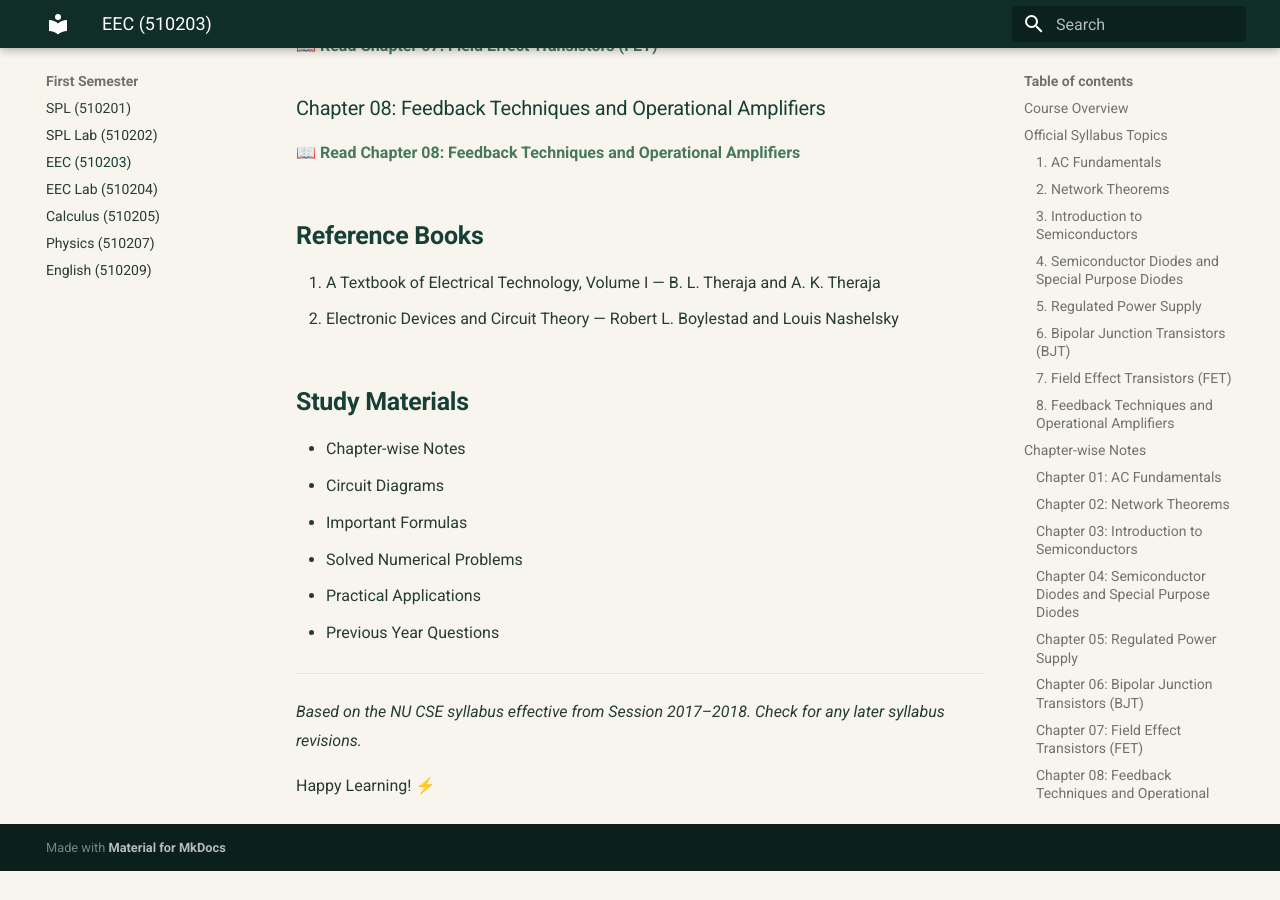
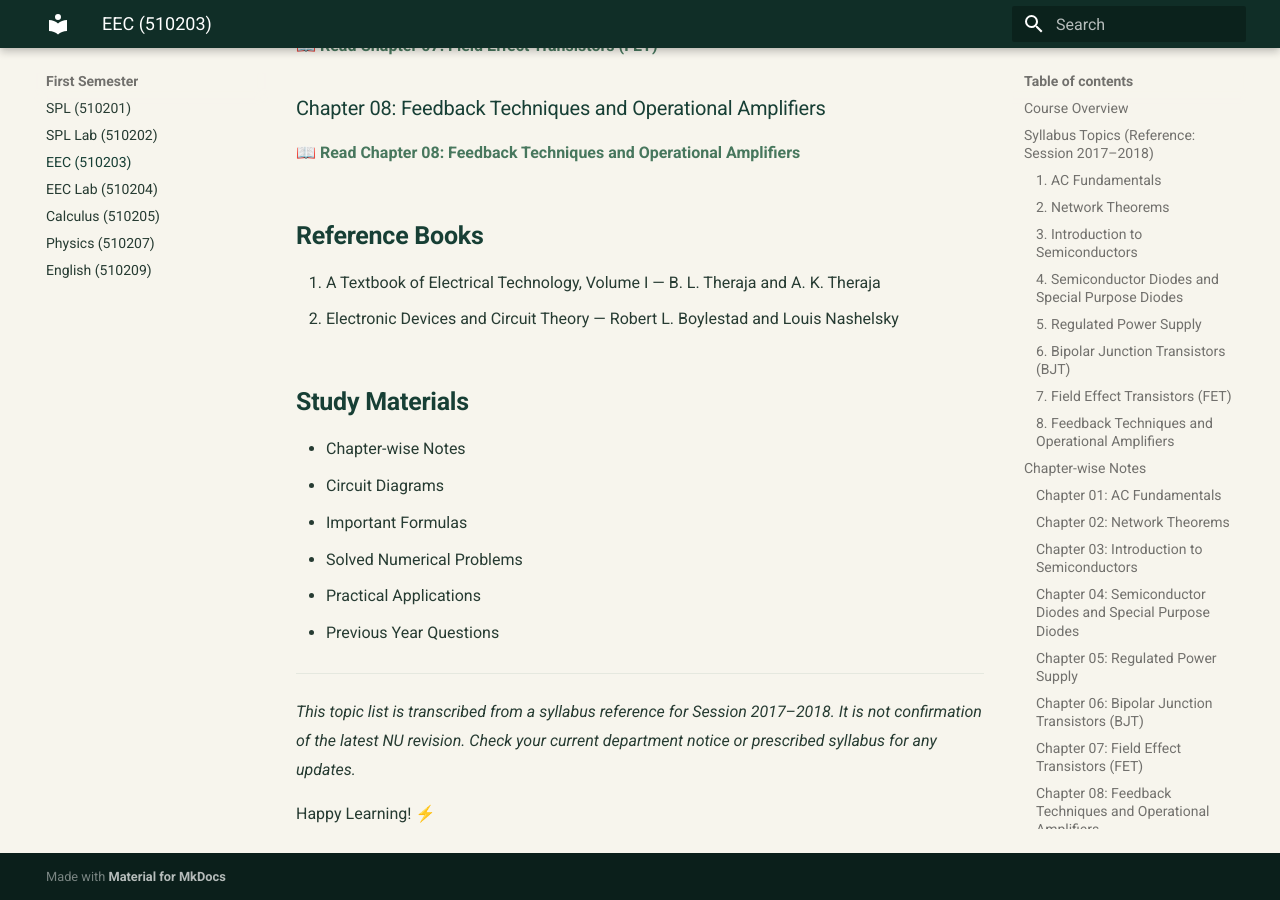
Before and after one commit to taimiyatahsin0-png/nu-cse-notes-store, an MkDocs documentation site: the page built from docs/subjects/eec/index.md, in a window 1280 px wide and 900 px high, scrolled down 3902 px. Built offline with MkDocs 1.6.1 and Material for MkDocs 9.7.7, drawn with Linux system fonts in a browser that asks for light colours; before the commit the page ends 4773 px from its top, so only the background shows below that; some of the changed text lies outside the part shown.

Commit message:
Clarify EEC syllabus reference date

```diff
--- a/docs/subjects/eec/index.md
+++ b/docs/subjects/eec/index.md
@@ -12,7 +12,7 @@
 
 This course introduces the fundamental concepts of electrical circuits, AC fundamentals, semiconductor devices, electronic circuits, transistors and operational amplifiers.
 
-## Official Syllabus Topics
+## Syllabus Topics (Reference: Session 2017–2018)
 
 ### 1. AC Fundamentals
 
@@ -143,6 +143,6 @@ This course introduces the fundamental concepts of electrical circuits, AC funda
 
 ---
 
-*Based on the NU CSE syllabus effective from Session 2017–2018. Check for any later syllabus revisions.*
+*This topic list is transcribed from a syllabus reference for Session 2017–2018. It is not confirmation of the latest NU revision. Check your current department notice or prescribed syllabus for any updates.*
 
 Happy Learning! ⚡
```
